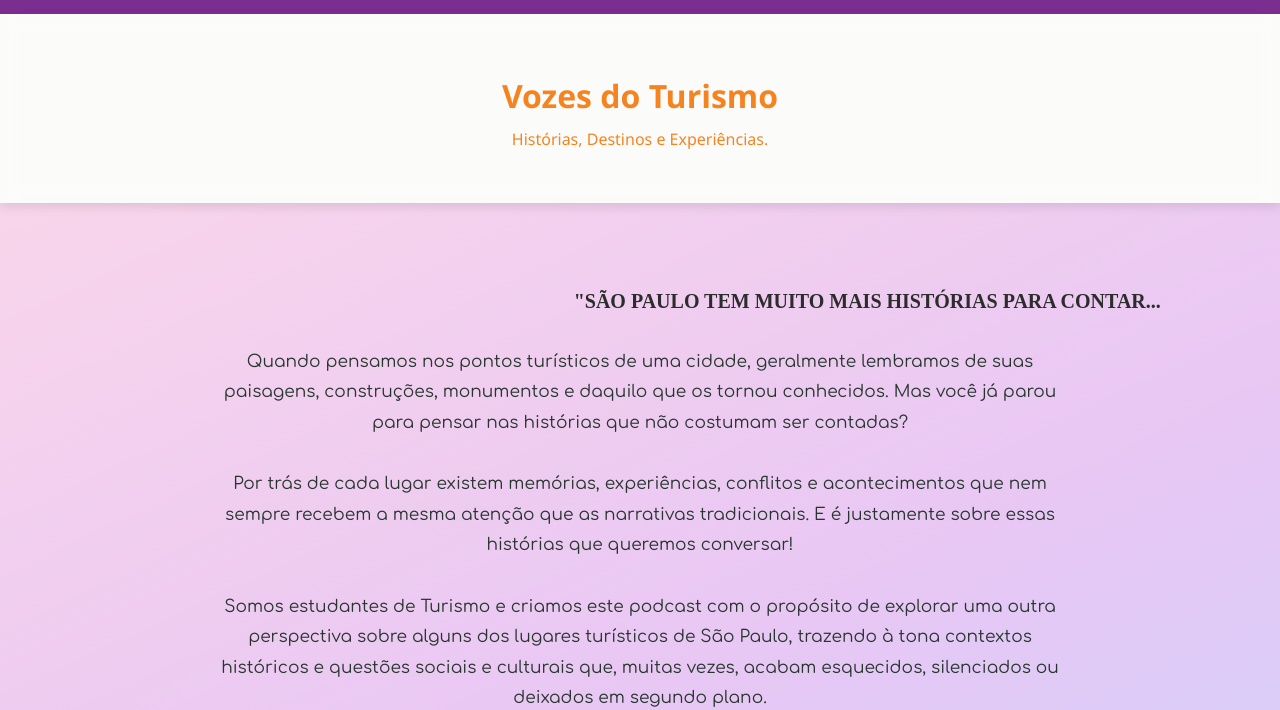
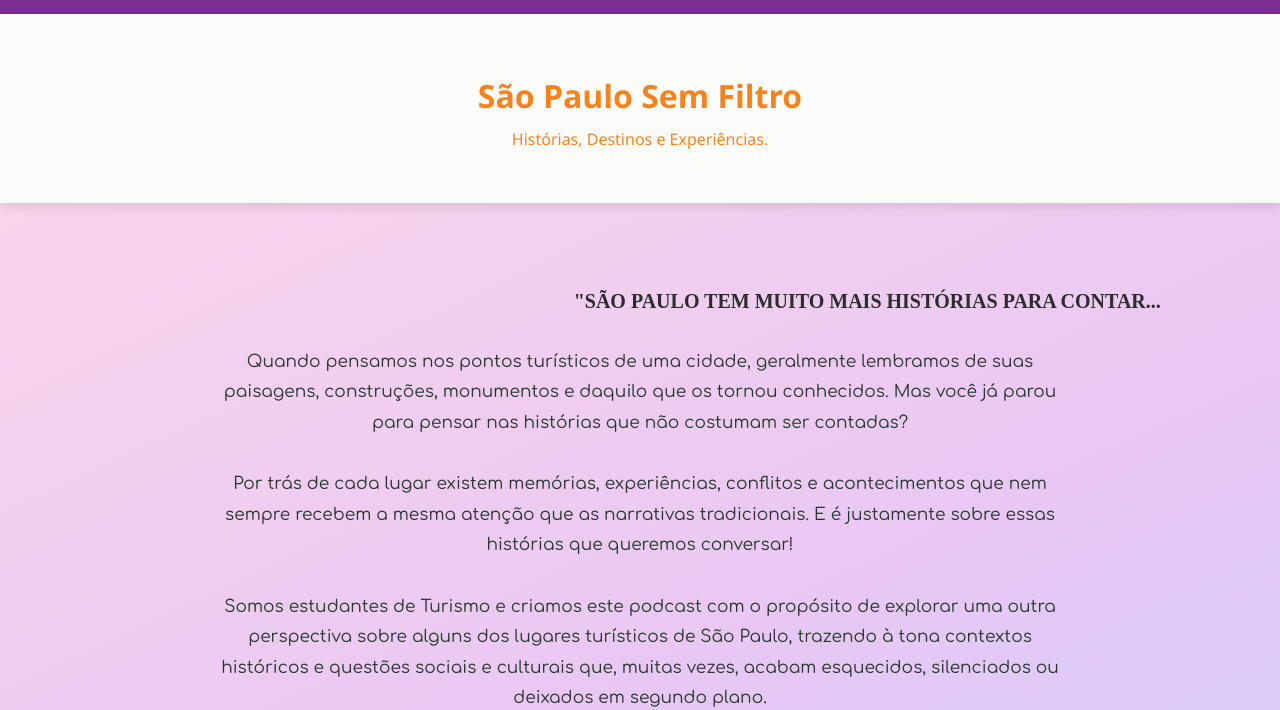
Before and after one commit to gwllzy/tursp, a plain HTML site: page Início/index.html in a window 1280 px wide. Shown: the part 90-800 px from the top of the page. Drawn offline with Linux system fonts and the light colour scheme; a web font is replaced by a local one.

Commit message:
Mudança de Título

```diff
--- a/Início/index.html
+++ b/Início/index.html
@@ -44,7 +44,7 @@
 
     <header class="titulo-site">
 
-        <h1>Vozes do Turismo</h1>
+        <h1>São Paulo Sem Filtro</h1>
         <p>Histórias, Destinos e Experiências.</p>
 
     </header>
```
Also changed, not shown: Podcast/podcast.html (+1 -1 lines), Referências/ref.html (+1 -1 lines), Sobre Nós/sobrenós.html (+1 -1 lines).
